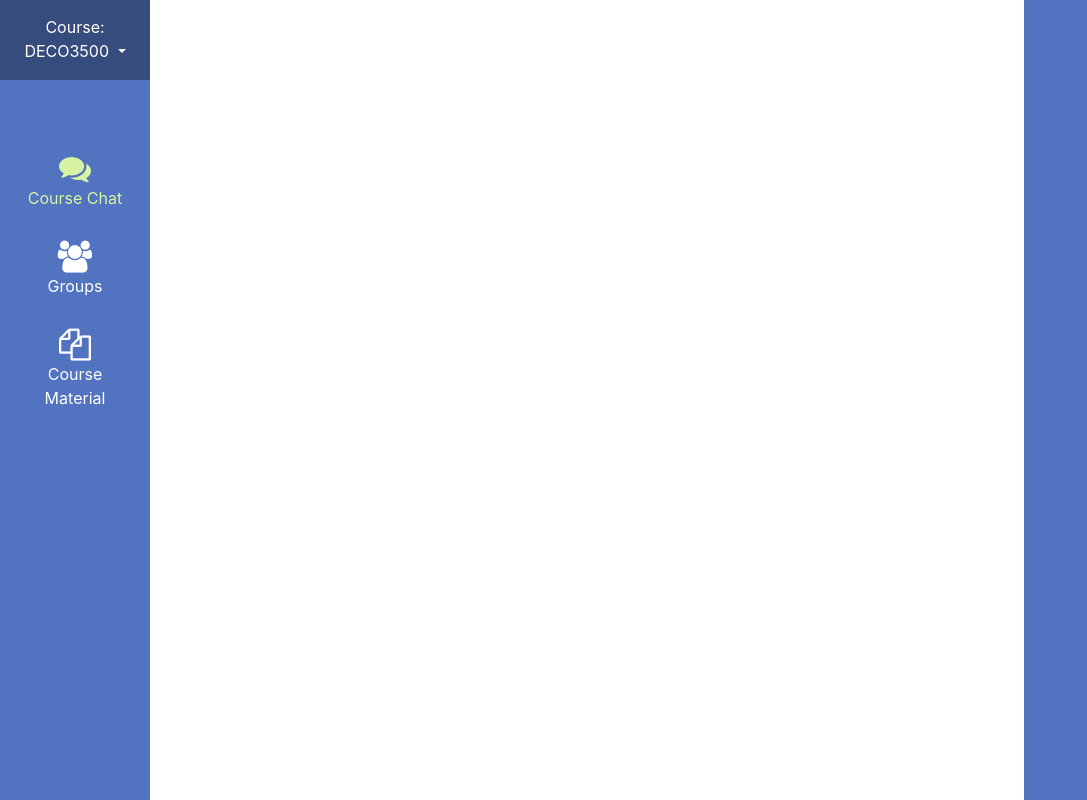
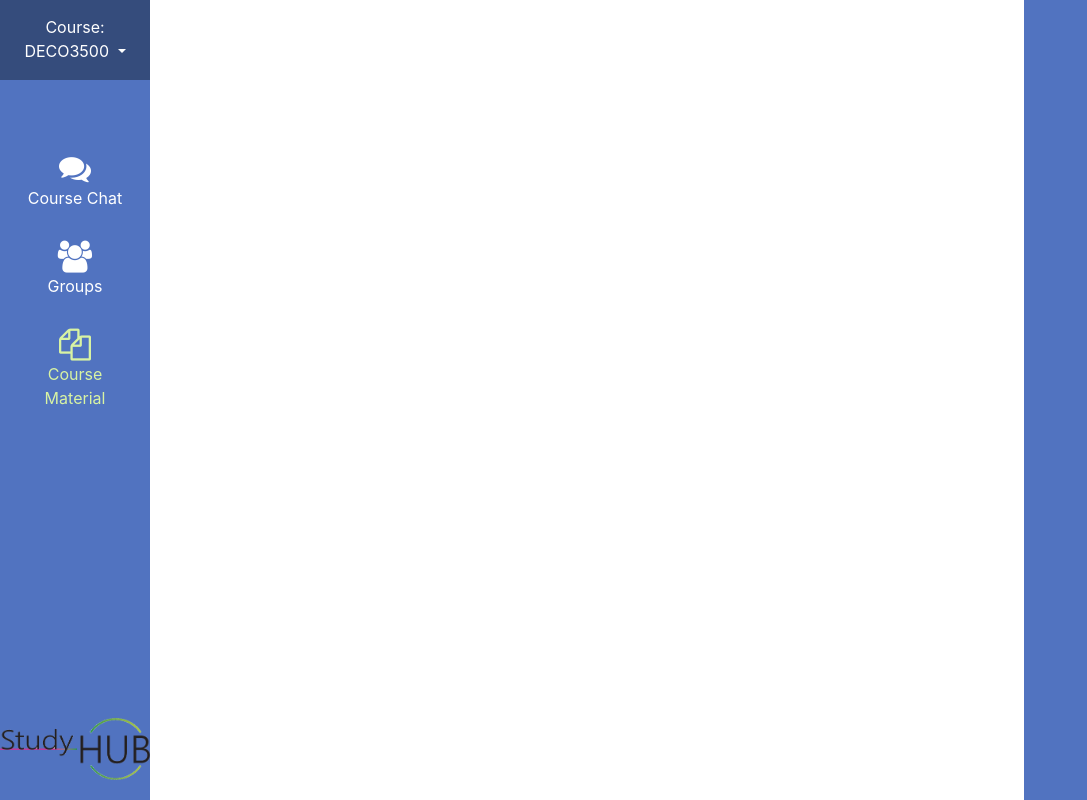
Before and after one commit to deco3500-2017/SadSquad, a plain HTML site: page Prototype Website/materials.html in a window 1280 px wide. Shown: the whole page, without its empty margins (0-1087 px from the left). Drawn offline with nearby package versions, Linux system fonts and the light colour scheme.

Commit message:
fixed logo

```diff
--- a/Prototype Website/css/style.css
+++ b/Prototype Website/css/style.css
@@ -435,7 +435,8 @@
     max-width: 800px;
 }
 .logo{
-    width: 70%;
+    max-width: 150px;
+    width: 100%;
     position: absolute;
     bottom: 20px;
 }
--- a/Prototype Website/materials.html
+++ b/Prototype Website/materials.html
@@ -33,9 +33,10 @@
                 </nav>
 
                 <nav class="pageNav nav flex-column">
-                    <a class="nav-link active" href="index.html"><i class="fa fa-comments" aria-hidden="true"></i><br> Course Chat</a>
+                    <a class="nav-link " href="index.html"><i class="fa fa-comments" aria-hidden="true"></i><br> Course Chat</a>
                     <a class="nav-link" href="groups.html"><i class="fa fa-users" aria-hidden="true"></i><br> Groups</a>
-                    <a class="nav-link" href="materials.html"><i class="fa fa-files-o" aria-hidden="true"></i><br> Course Material</a>
+                    <a class="nav-link active" href="materials.html"><i class="fa fa-files-o" aria-hidden="true"></i><br> Course Material</a>
+                    <img src="logo.png" class="logo" alt="">
                 </nav>
 
             </div>
```
Also changed, not shown: Prototype Website/index.html (+1 -0 lines).
